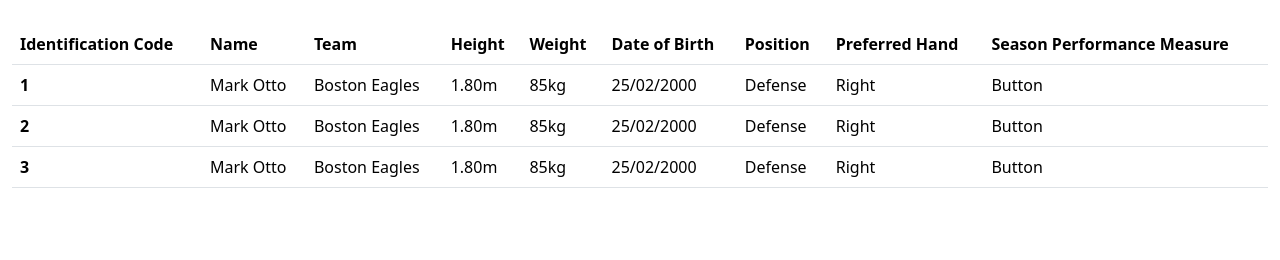
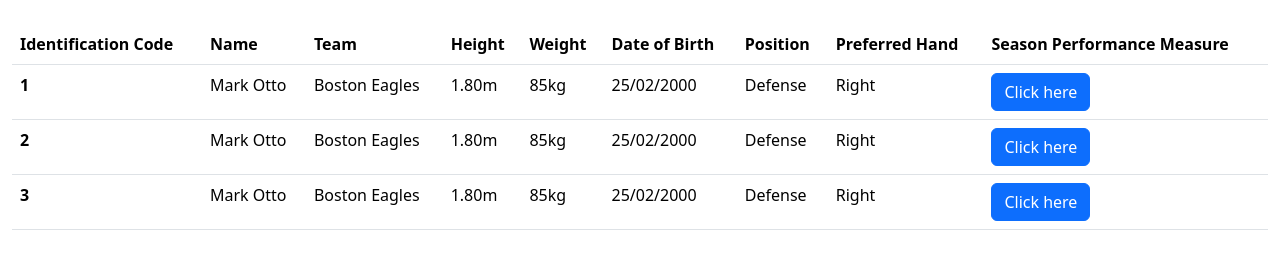
Before and after one commit to sebasnop/requirements-engineering, a plain HTML site: page Deliverable3/Interfaces/jugador_completo.html in a window 1280 px wide. Drawn offline with nearby package versions, Linux system fonts and the light colour scheme.

Commit message:
Update jugador_completo.html

```diff
--- a/Deliverable3/Interfaces/jugador_completo.html
+++ b/Deliverable3/Interfaces/jugador_completo.html
@@ -35,7 +35,7 @@
                       <td>25/02/2000</td>
                       <td>Defense</td>
                       <td>Right</td>
-                      <td>Button</td>
+                      <td><button type="button" class="btn btn-primary">Click here</button></td>
                     </tr>
                     <tr>
                         <th scope="row">2</th>
@@ -46,7 +46,7 @@
                         <td>25/02/2000</td>
                         <td>Defense</td>
                         <td>Right</td>
-                        <td>Button</td>
+                        <td><button type="button" class="btn btn-primary">Click here</button></td>
                       </tr>
                       <tr>
                         <th scope="row">3</th>
@@ -57,7 +57,7 @@
                         <td>25/02/2000</td>
                         <td>Defense</td>
                         <td>Right</td>
-                        <td>Button</td>
+                        <td><button type="button" class="btn btn-primary">Click here</button></td>
                       </tr>
                   </tbody>
             </table>
```
